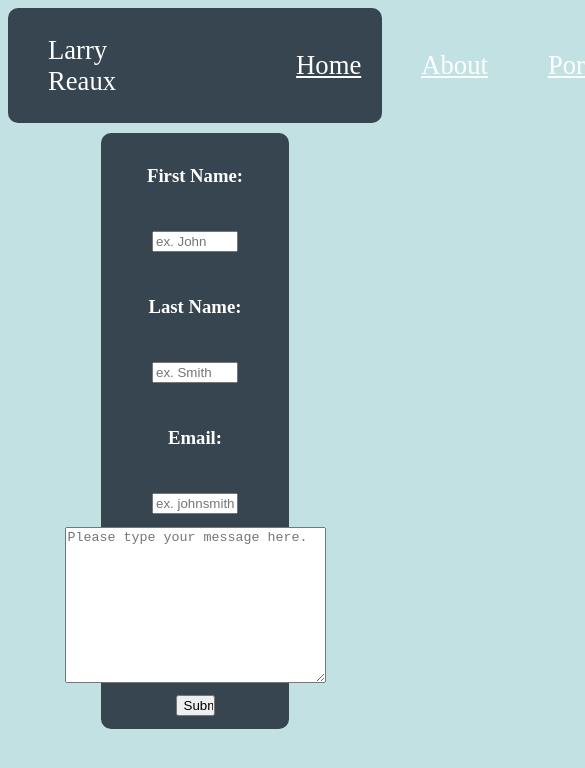
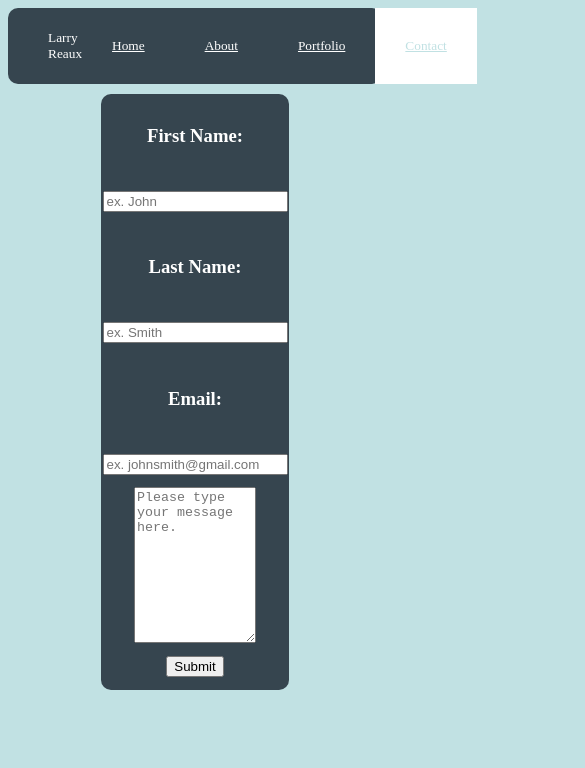
Before and after one commit to ljreaux/Personal-Website, a plain HTML site: page contact.html in a window 390 px wide. Shown: the top 768 px of the page, 585 px wide, since content can reach past the window. Drawn offline with Linux system fonts and the light colour scheme.

Commit message:
cleaned up code, made more responsive

```diff
--- a/style.css
+++ b/style.css
@@ -18,8 +18,8 @@ body {
 
 .topnav p {
   color: white;
-  padding-left: 40px;
-  padding-right: 150px;
+  margin-left: 40px;
+  margin-right: 25vw;
 }
 
 div.content {
@@ -50,7 +50,6 @@ h2 {
 }
 
 .aboutMe {
-  border: 2px, solid, red;
   display: flex;
   flex-direction: column;
   padding: 10px;
@@ -134,7 +133,7 @@ h2 {
   color: #C1E1E3;
 }
 
-.topnav a:hover{
+.topnav a:hover {
   background-color: white;
   color: black;
 }
@@ -144,7 +143,7 @@ h2 {
   justify-content: center;
 }
 
-form{
+form {
   width: 33vw;
   display: flex;
   flex-direction: column;
@@ -157,15 +156,54 @@ form{
   margin: 10px;
 }
 
-input, label{
-  margin: 1.5vh; }
+input,
+label {
+  margin: 1.5vh;
+}
 
 
 input {
   width: 20vw;
+  min-width: fit-content;
   max-width: 200px;
 }
 
-input:last-of-type{
+textarea {
+  max-width: 90%;
+}
+
+input:last-of-type {
   width: 10vw;
 }
+
+@media only screen and (max-width: 880px) {
+
+  .topnav a,
+  p {
+    font-size: 10pt;
+    flex-wrap: wrap;
+  }
+
+  .projectOne img {
+    max-width: 90%;
+  }
+
+}
+
+@media only screen and (max-width:650px) {
+  .topnav p {
+    flex-wrap: wrap;
+    margin-right: auto;
+  }
+
+  .topnav a,
+  p {
+    font-size: 10pt;
+  }
+}
+
+@media only screen and (min-width: 1020px) {
+  .aboutMe img {
+    width: 600px;
+  }
+}
```
Also changed, not shown: contact.html (+23 -11 lines), success.html (+3 -0 lines), index.html (line endings or trailing spaces). Lines whose indentation alone changed are shown as unchanged.
